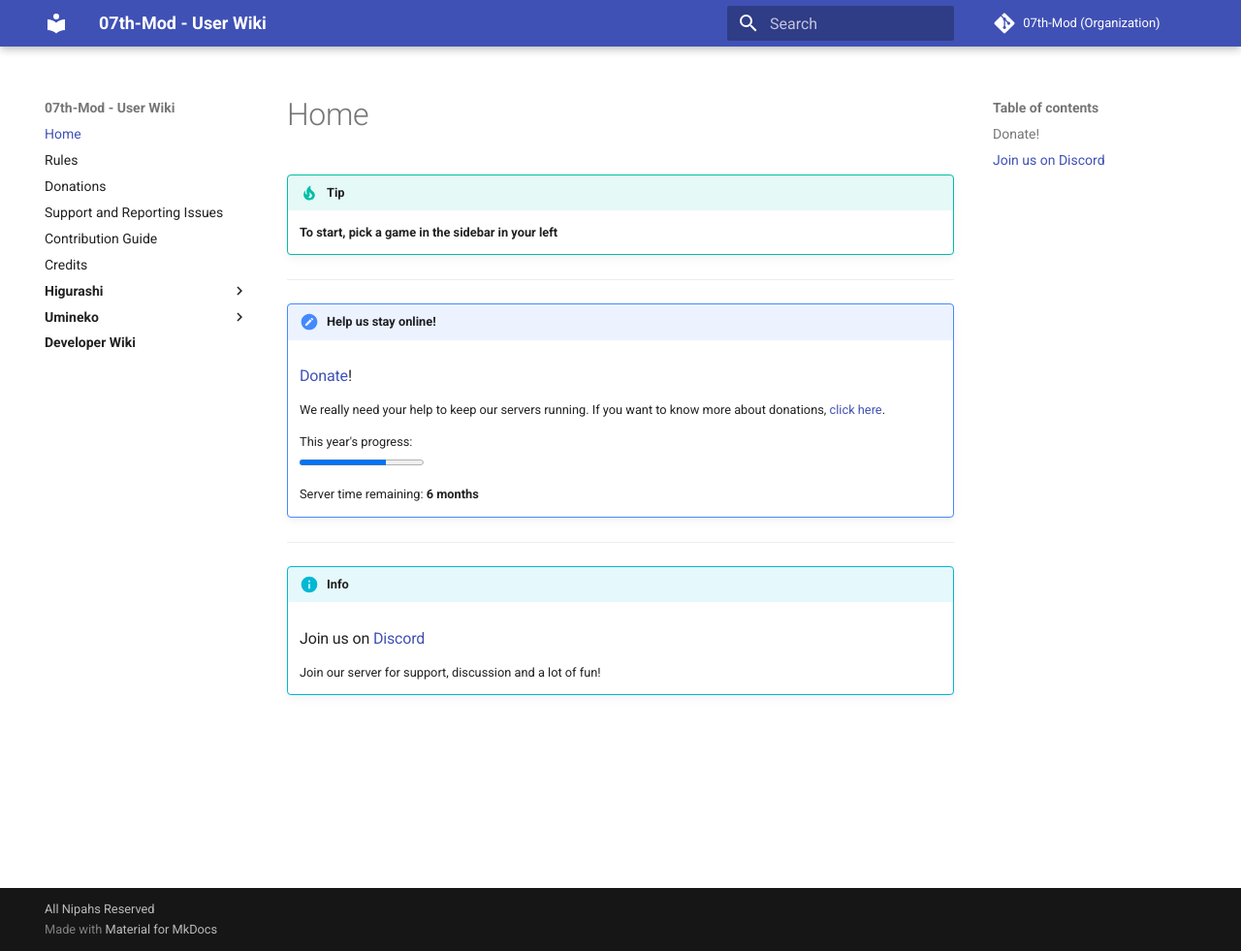
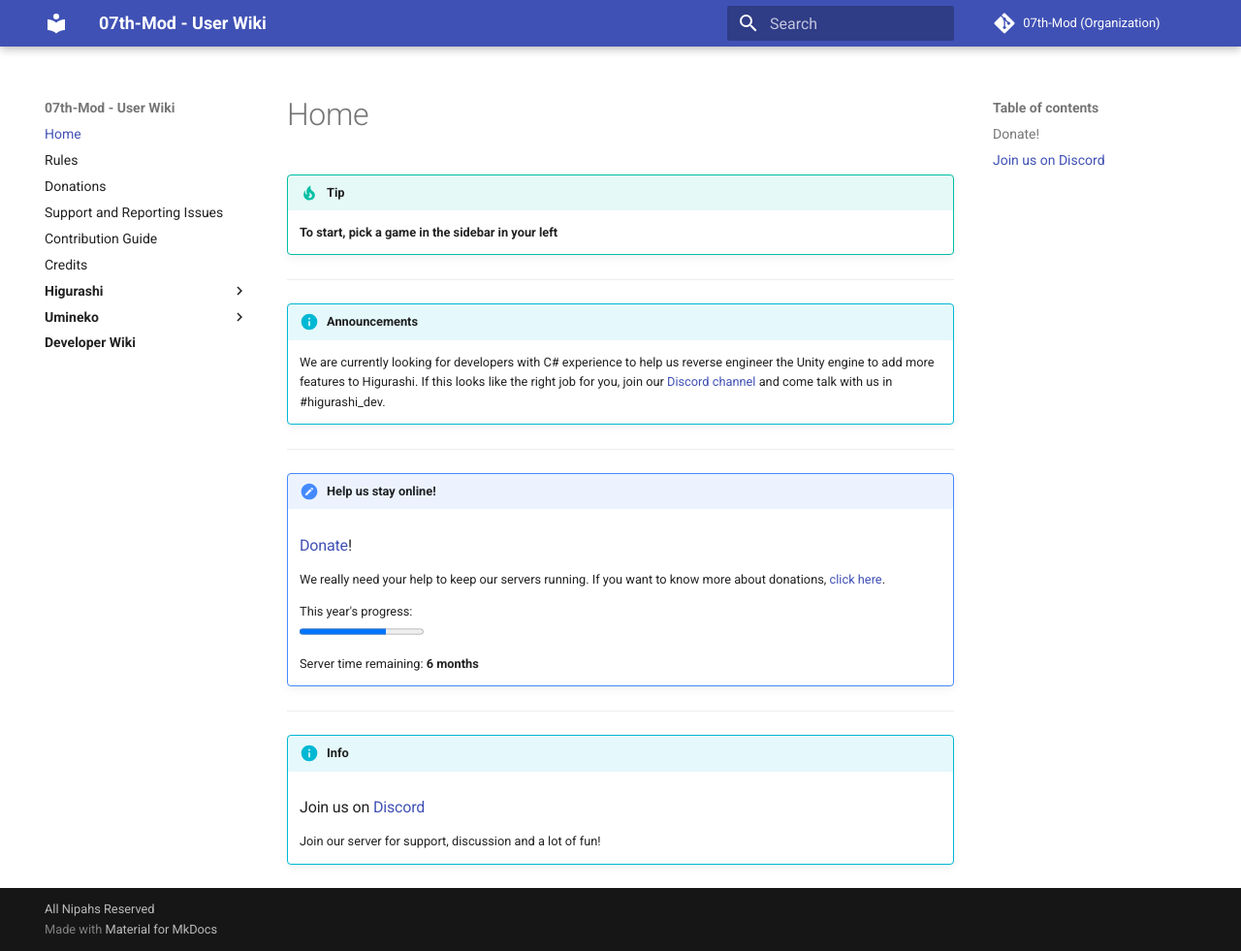
Before and after one commit to 07th-mod/wiki, an MkDocs documentation site: the page built from docs/index.md, in a window 1280 px wide and 981 px high. Shown: the whole window at 97% size. Built offline with MkDocs 1.6.1 and Material for MkDocs 9.7.7, drawn with Linux system fonts in a browser that asks for light colours.

Commit message:
Update index.md

```diff
--- a/docs/index.md
+++ b/docs/index.md
@@ -1,5 +1,9 @@
 !!! tip
     **To start, pick a game in the sidebar in your left**
+
+***
+!!! info "Announcements"
+    We are currently looking for developers with C# experience to help us reverse engineer the Unity engine to add more features to Higurashi. If this looks like the right job for you, join our [Discord channel](https://discord.gg/pf5VhF9) and come talk with us in #higurashi_dev.
 
 ***
 
```
